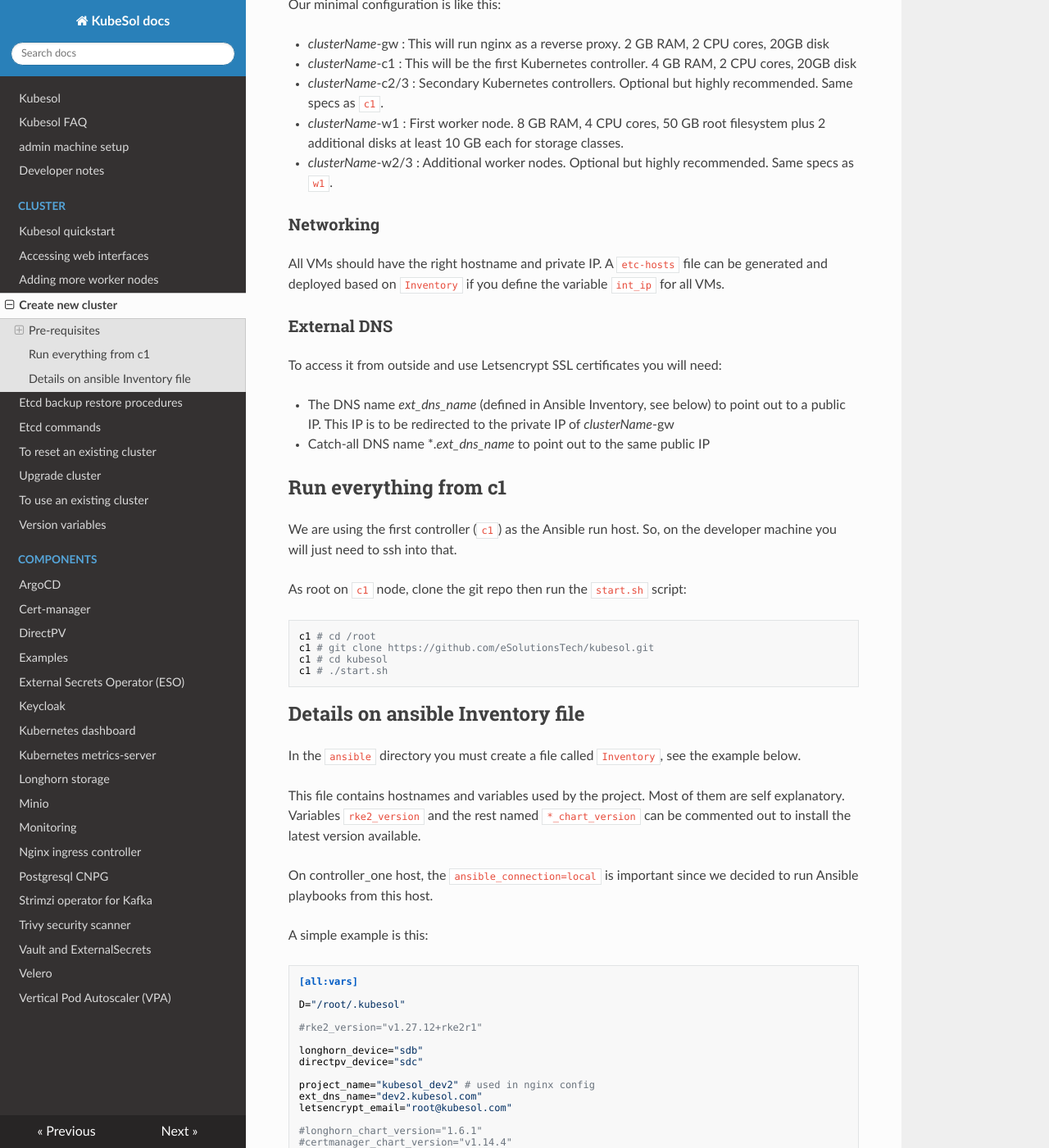
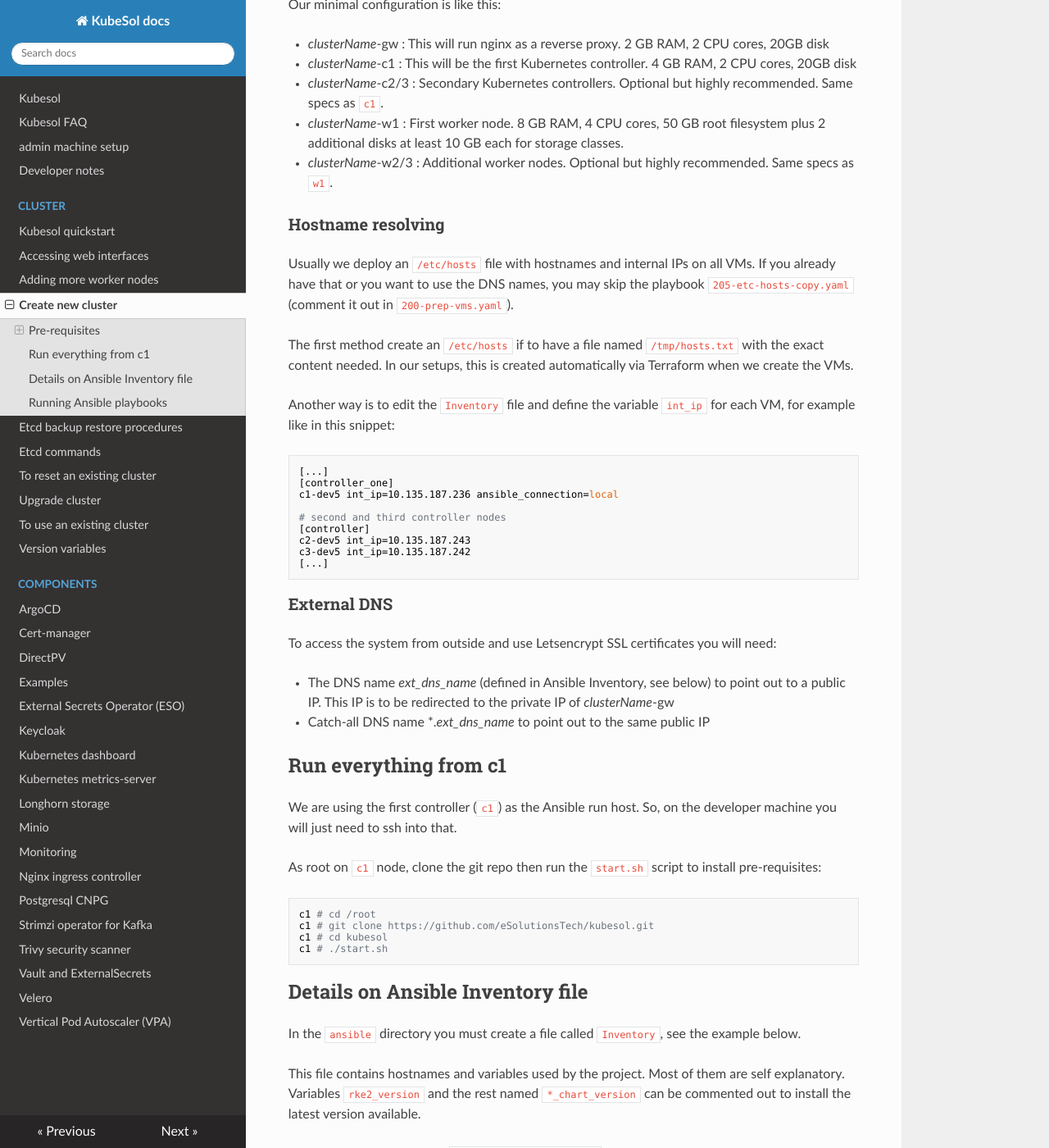
Before and after one commit to eSolutionsTech/kubesol, an MkDocs documentation site: the page built from docs/cluster/create-new-cluster.md, in a window 1280 px wide and 1400 px high, scrolled down 440 px. Shown: the whole window at 82% size. Built offline with MkDocs 1.6.1, drawn with Linux system fonts in a browser that asks for light colours; nearby versions of some CDN libraries; some of the changed text lies outside the part shown.

Commit message:
updates for /etc/hosts file

````diff
--- a/docs/cluster/create-new-cluster.md
+++ b/docs/cluster/create-new-cluster.md
@@ -20,13 +20,33 @@ Our minimal configuration is like this:
 - _clusterName_-w1 : First worker node. 8 GB RAM, 4 CPU cores, 50 GB root filesystem plus 2 additional disks at least 10 GB each for storage classes.
 - _clusterName_-w2/3 : Additional worker nodes. Optional but highly recommended. Same specs as `w1`.
 
-### Networking
+### Hostname resolving
 
-All VMs should have the right hostname and private IP. A `etc-hosts` file can be generated and deployed based on `Inventory` if you define the variable `int_ip` for all VMs.
+Usually we deploy an `/etc/hosts` file with hostnames and internal IPs on all VMs.
+If you already have that or you want to use the DNS names, you may skip
+the playbook `205-etc-hosts-copy.yaml` (comment it out in `200-prep-vms.yaml`).
+
+The first method create an `/etc/hosts` if to have a file named `/tmp/hosts.txt` with the exact content needed.
+In our setups, this is created automatically via Terraform when we create the VMs.
+
+Another way is to edit the `Inventory` file and define the variable `int_ip` for each VM,
+for example like in this snippet:
+
+```
+[...]
+[controller_one]
+c1-dev5 int_ip=10.135.187.236 ansible_connection=local
+
+# second and third controller nodes
+[controller]
+c2-dev5 int_ip=10.135.187.243
+c3-dev5 int_ip=10.135.187.242
+[...]
+```
 
 ### External DNS
 
-To access it from outside and use Letsencrypt SSL certificates you will need:
+To access the system from outside and use Letsencrypt SSL certificates you will need:
 
 - The DNS name _ext_dns_name_ (defined in Ansible Inventory, see below) to point out to a public IP. This IP is to be redirected to the private IP of _clusterName_-gw
 - Catch-all DNS name *._ext_dns_name_ to point out to the same public IP
@@ -36,7 +56,7 @@ To access it from outside and use Letsencrypt SSL certificates you will need:
 
 We are using the first controller (`c1`) as the Ansible run host. So, on the developer machine you will just need to ssh into that.
 
-As root on `c1` node, clone the git repo then run the `start.sh` script:
+As root on `c1` node, clone the git repo then run the `start.sh` script to install pre-requisites:
 
 ```
 c1 # cd /root
@@ -45,13 +65,14 @@ c1 # cd kubesol
 c1 # ./start.sh
 ```
 
-## Details on ansible Inventory file
+## Details on Ansible Inventory file
 
 In the `ansible` directory you must create a file called `Inventory`, see the example below.
 
-This file contains hostnames and variables used by the project. Most of them are self explanatory. Variables `rke2_version` and the rest named `*_chart_version` can be commented out to install the latest version available.
+This file contains hostnames and variables used by the project. Most of them are self explanatory.
+Variables `rke2_version` and the rest named `*_chart_version` can be commented out to install the latest version available.
 
-On controller_one host, the `ansible_connection=local` is important since we decided to run Ansible playbooks from this host.
+On controller_one host, the `ansible_connection=local` is required since we decided to run Ansible playbooks from this host.
 
 A simple example is this:
 
@@ -80,20 +101,28 @@ letsencrypt_email="root@kubesol.com"
 # the internal name/IP used in rke2 config
 hosts_gw="kubesol-dev2-gw"
 [gateway]
-kubesol-dev2-gw int_ip=192.168.40.96
+kubesol-dev2-gw
 
 # the first controller node
 [controller_one]
-kubesol-dev2-c1 int_ip=192.168.40.85 ansible_connection=local
+kubesol-dev2-c1 ansible_connection=local
 
 # second and third controller nodes
 [controller]
-kubesol-dev2-c2 int_ip=192.168.40.86
-kubesol-dev2-c3 int_ip=192.168.40.87
+kubesol-dev2-c2
+kubesol-dev2-c3
 
 # worker nodes
 [worker]
-kubesol-dev2-w1 int_ip=192.168.40.88
-kubesol-dev2-w2 int_ip=192.168.40.89
-kubesol-dev2-w3 int_ip=192.168.40.90
+kubesol-dev2-w1
+kubesol-dev2-w2
+kubesol-dev2-w3
 ```
+
+## Running Ansible playbooks
+
+After you are done with the `Inventory` you can start the Ansible playbooks with:
+```
+  ansible-playbook 000-all.yaml
+```
+or if you want a more controlled run, call each playbook in a row.
````
Also changed, not shown: docs/cluster/Quickstart.md (+1 -1 lines), 3 other files.
